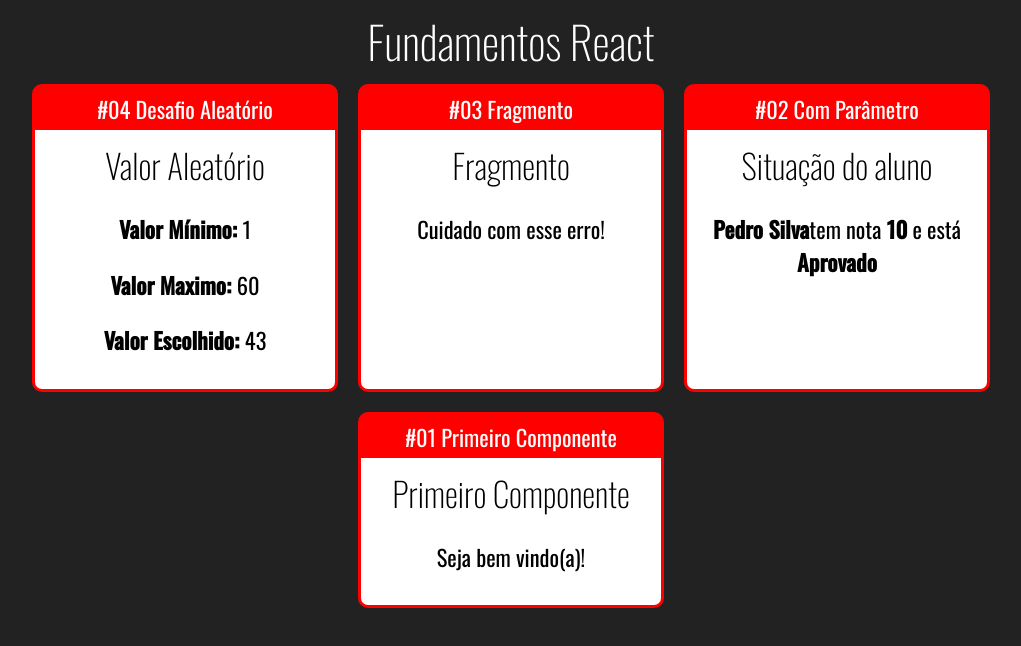
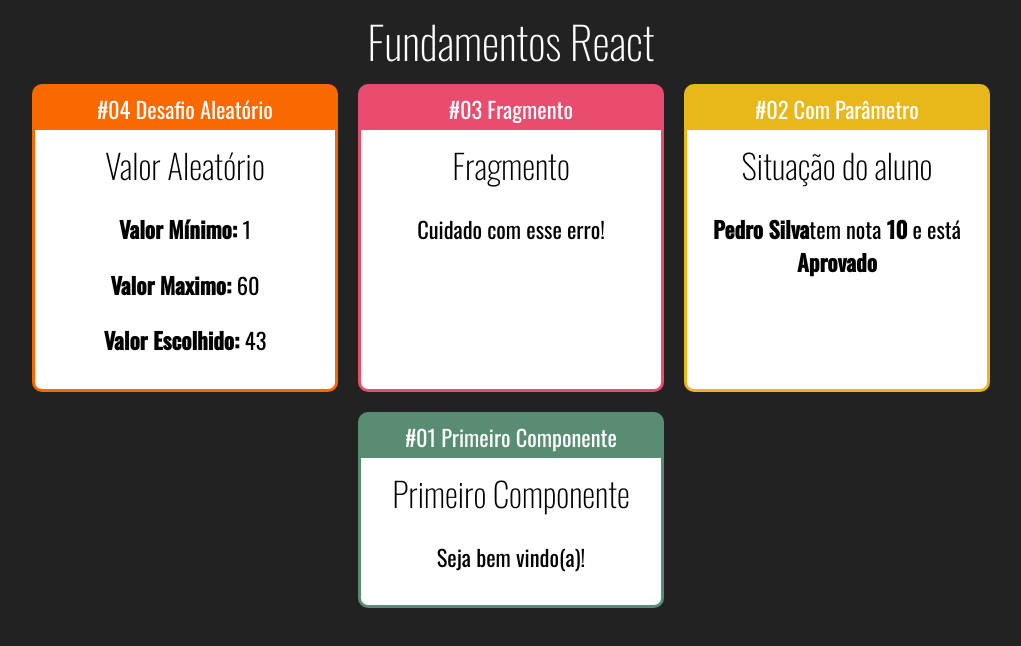
Before and after one commit to Paulosmj/Curso-React, a React (Create React App) app: page / in a window 1280 px wide. Shown: the top 646 px of the page, without its empty margins (129-1150 px from the left). Built offline with nearby package versions, Linux system fonts and the light colour scheme.

Commit message:
Cards components #03

```diff
--- a/src/App.jsx
+++ b/src/App.jsx
@@ -13,15 +13,15 @@
     <h1>Fundamentos React</h1>
 
     <div className="Cards">
-      <Card titulo="#04 Desafio Aleatório">
+      <Card titulo="#04 Desafio Aleatório" color="#FA6900">
         <NumeroAleatorio min={1} max={60} />
       </Card>
 
-      <Card titulo="#03 Fragmento">
+      <Card titulo="#03 Fragmento" color="#E94C6F">
         <Fragmento />
       </Card>
 
-      <Card titulo="#02 Com Parâmetro">
+      <Card titulo="#02 Com Parâmetro" color="#E8B71A">
         <ComParametro
           titulo="Situação do aluno"
           aluno="Pedro Silva"
@@ -29,7 +29,7 @@
         />
       </Card>
 
-      <Card titulo="#01 Primeiro Componente">
+      <Card titulo="#01 Primeiro Componente" color="#588C73">
         <Primeiro />
       </Card>
     </div>
--- a/src/components/basicos/layout/Card.css
+++ b/src/components/basicos/layout/Card.css
@@ -1,8 +1,7 @@
 .Card {
-  background-color: red;
   border-radius: 10px;
   overflow: hidden;
-  border: 3px solid red;
+  border: 3px solid;
   margin: 10px;
   display: flex;
   flex-direction: column;
--- a/src/components/basicos/layout/Card.jsx
+++ b/src/components/basicos/layout/Card.jsx
@@ -3,8 +3,13 @@
 import './Card.css';
 
 export default (props) => {
+  const cardStyle = {
+    backgroundColor: props.color || '#F00',
+    borderColor: props.color || '#F00',
+  };
+
   return (
-    <div className="Card">
+    <div className="Card" style={cardStyle}>
       <div className="Title">{props.titulo}</div>
       <div className="Content">{props.children}</div>
     </div>
```
